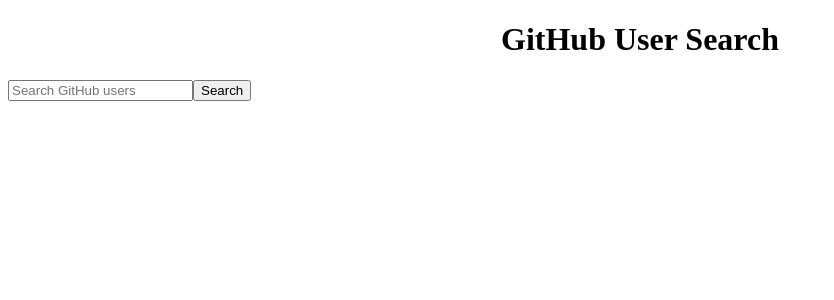
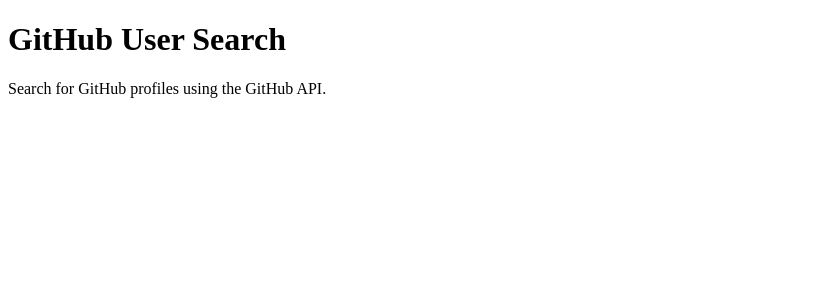
Before and after one commit to Lorna-Gitonga/alx-fe-reactjs, a React app in the folder github-user-search/: page / in a window 1280 px wide. Shown: the top 300 px of the page, without its empty margins (0-834 px from the left). Built offline with nearby package versions, Linux system fonts and the light colour scheme; the HTML template or start-up script is replaced by a standard one.

Commit message:
Added search component in Search.jsx

```diff
--- a/github-user-search/src/App.jsx
+++ b/github-user-search/src/App.jsx
@@ -1,12 +1,8 @@
-import Search from "./components/Search";
-
 function App() {
   return (
     <div>
-      <h1 className="text-3xl font-bold text-center mt-6">
-        GitHub User Search
-      </h1>
-      <Search />
+      <h1>GitHub User Search</h1>
+      <p>Search for GitHub profiles using the GitHub API.</p>
     </div>
   );
 }
--- a/github-user-search/src/components/Search.jsx
+++ b/github-user-search/src/components/Search.jsx
@@ -1,29 +1,52 @@
-import { useState } from "react";
+import React, { useState } from "react";
 import { fetchUserData } from "../services/githubService";
 
 function Search() {
-  const [query, setQuery] = useState("");
-  const [users, setUsers] = useState([]);
+  const [username, setUsername] = useState("");
+  const [user, setUser] = useState(null);
+  const [error, setError] = useState("");
+  const [loading, setLoading] = useState(false);
 
-  const handleSearch = async () => {
-    const data = await fetchUserData({
-      username: query,
-    });
-    setUsers(data.items);
+  const handleSubmit = async (event) => {
+    event.preventDefault(); // <-- preventDefault MUST exist
+    setLoading(true);
+    setError("");
+    setUser(null);
+
+    try {
+      const data = await fetchUserData(username);
+      setUser(data);
+    } catch (e) {
+      setError("Looks like we cant find the user");
+    } finally {
+      setLoading(false);
+    }
   };
 
   return (
     <div>
-      <input
-        value={query}
-        onChange={(e) => setQuery(e.target.value)}
-        placeholder="Search GitHub users"
-      />
-      <button onClick={handleSearch}>Search</button>
+      <form onSubmit={handleSubmit}>
+        <input
+          type="text"
+          value={username}
+          onChange={(e) => setUsername(e.target.value)}
+          placeholder="Search GitHub user"
+        />
+        <button type="submit">Search</button>
+      </form>
 
-      {users.map((user) => (
-        <p key={user.id}>{user.login}</p>
-      ))}
+      {loading && <p>Loading...</p>}
+      {error && <p>{error}</p>}
+
+      {user && (
+        <div>
+          <img src={user.avatar_url} alt={user.login} width="100" />
+          <h3>{user.login}</h3>
+          <a href={user.html_url} target="_blank" rel="noreferrer">
+            GitHub Profile
+          </a>
+        </div>
+      )}
     </div>
   );
 }
--- a/github-user-search/src/services/githubService.js
+++ b/github-user-search/src/services/githubService.js
@@ -1,22 +1,8 @@
-export async function fetchUserData(
-  { username, location, minRepos },
-  page = 1
-) {
-  let query = "";
+import axios from "axios";
 
-  if (username) query += `${username} `;
-  if (location) query += `location:${location} `;
-  if (minRepos) query += `repos:>=${minRepos} `;
-
-  const response = await fetch(
-    `https://api.github.com/search/users?q=${encodeURIComponent(
-      query
-    )}&page=${page}&per_page=6`
+export const fetchUserData = async (username) => {
+  const response = await axios.get(
+    "https://api.github.com/users/" + username
   );
-
-  if (!response.ok) {
-    throw new Error("Search failed");
-  }
-
-  return response.json();
-}
+  return response.data;
+};
```
Also changed, not shown: github-user-search/src/main.jsx (+5 -5 lines).
